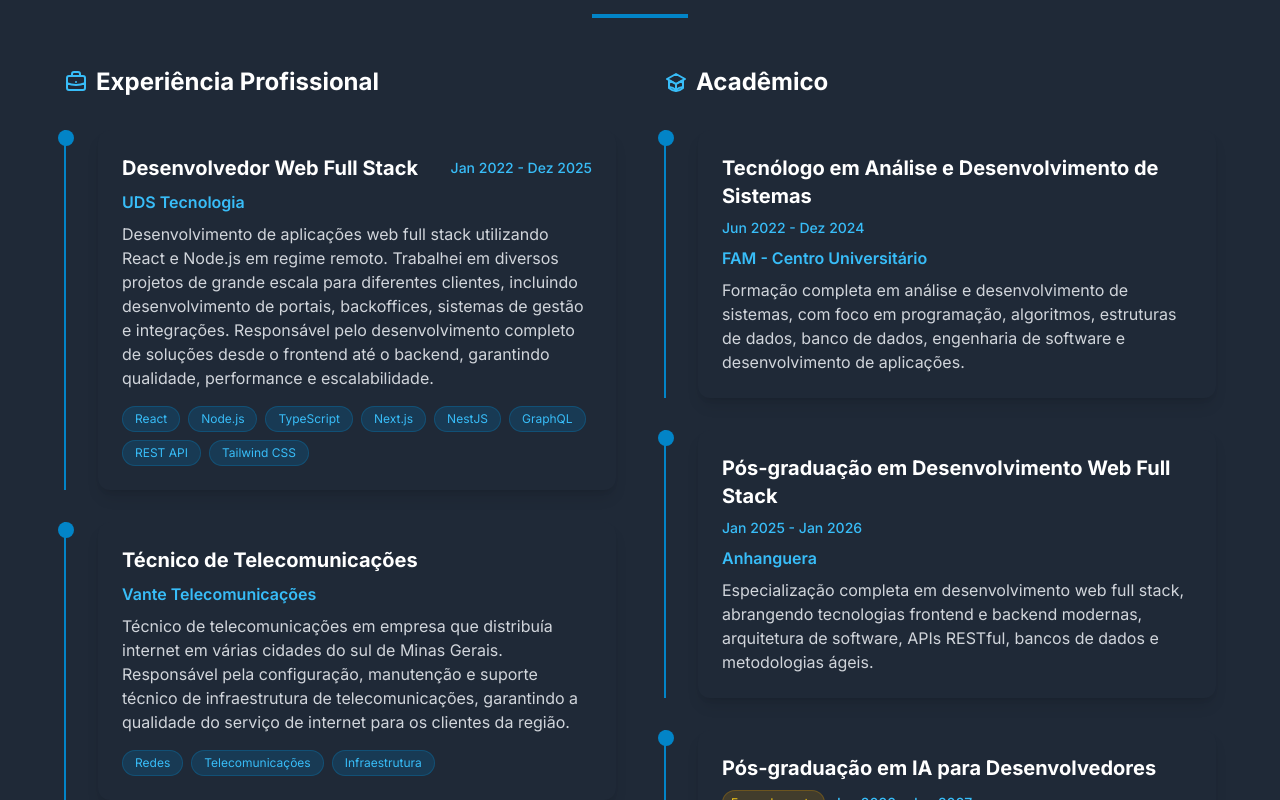
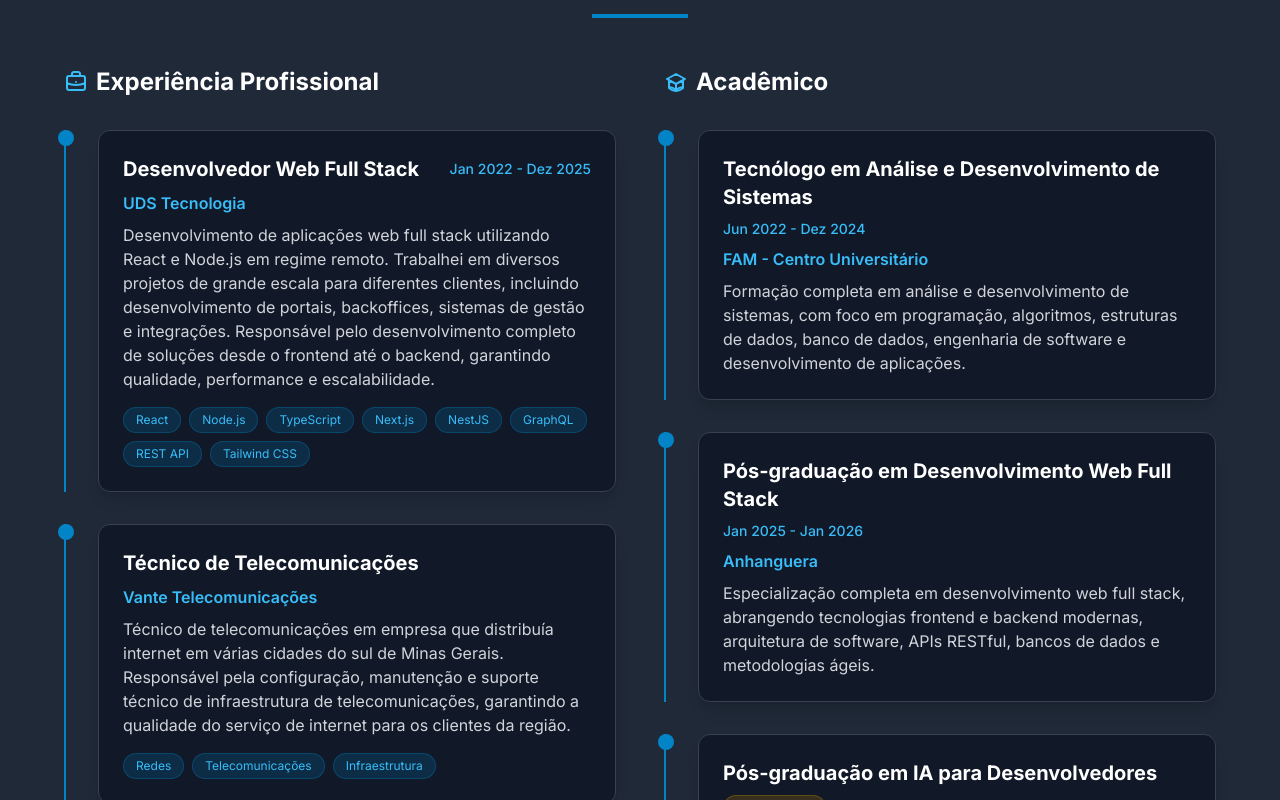
Before and after one commit to teilorbarcelos/portfolio-2026, a React (Vite) app: page / in a window 1280 px wide. Shown: the part 5000-5800 px from the top of the page. Built offline with nearby package versions, Linux system fonts and the light colour scheme.

Commit message:
fix: Experience section style fix done

```diff
--- a/src/components/Experience.tsx
+++ b/src/components/Experience.tsx
@@ -29,7 +29,7 @@ export default function Experience() {
               {experiences.experiences.map((exp) => (
                 <div key={exp.id} className="relative pl-8 border-l-2 border-primary-600">
                   <div className="absolute -left-2 top-0 w-4 h-4 bg-primary-600 rounded-full"></div>
-                  <div className="card">
+                  <div className="bg-gray-900 rounded-xl shadow-lg p-6 hover:shadow-xl transition-shadow duration-300 border border-gray-700">
                     <div className="flex flex-col sm:flex-row sm:items-center sm:justify-between mb-2">
                       <h4 className="text-xl font-bold text-white">{exp.position}</h4>
                       {exp.period && (
@@ -81,7 +81,7 @@ export default function Experience() {
               {education.education.map((edu) => (
                 <div key={edu.id} className="relative pl-8 border-l-2 border-primary-600">
                   <div className="absolute -left-2 top-0 w-4 h-4 bg-primary-600 rounded-full"></div>
-                  <div className="card">
+                  <div className="bg-gray-900 rounded-xl shadow-lg p-6 hover:shadow-xl transition-shadow duration-300 border border-gray-700">
                     <h4 className="text-xl font-bold text-white mb-2">{edu.degree}</h4>
                     <div className="flex items-center gap-2 mb-2">
                       {edu.status === "in_progress" && (
```
